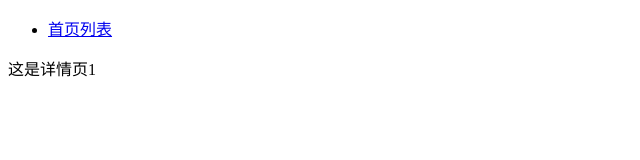
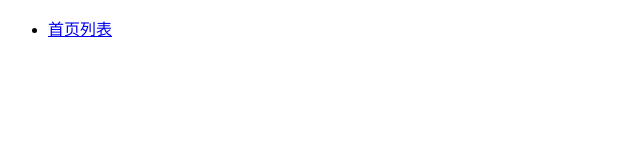
Before and after one commit to Liiukenan/learnReact, a React app: page /list/1 in a window 1280 px wide. Shown: the top 160 px of the page, without its empty margins (0-640 px from the left). Built offline with nearby package versions, Linux system fonts and the light colour scheme.

Commit message:
路由匹配

```diff
--- a/src/App.js
+++ b/src/App.js
@@ -3,10 +3,7 @@ import React, { Component } from "react";
 // import Boss from './Boss'
 import AppRouter from "./AppRouter"
 class App extends Component {
-
-
   render() {
-
     return(
       <div>
         <AppRouter />
--- a/src/AppRouter.js
+++ b/src/AppRouter.js
@@ -16,7 +16,7 @@ function AppRouter(){
                 </li>
             </ul>
             <Route path="/" exact component={Index}></Route>
-            <Route path="/list/:id" component={List}></Route>
+            <Route path="/list/:id/:name" component={List}></Route>
         </Router>
     )
 }
--- a/src/Pages/Index.js
+++ b/src/Pages/Index.js
@@ -1,13 +1,37 @@
 import React, { Component } from 'react'
+import {Link} from 'react-router-dom'
 class Index extends Component {
     constructor(props) {
        super(props);
-       this.state = {}
+       this.state = {
+           list:[
+               {
+                   id:1,
+                   cont:'kenan'
+               },
+               {
+                   id:2,
+                   cont:'tingting'
+               }
+           ]
+       }
     }
     render() {
         return (
             <div>
                这是首页
+               <ul>
+                {
+                    this.state.list.map((item,index)=>{
+                        return(
+                                <li key={index}>
+                                    <Link to={`/list/${item.id}/${item.cont}`}>{item.cont}</Link>
+                                </li>
+                            )
+                        }
+                    )
+                }
+               </ul>
             </div>
         );
     }
--- a/src/Pages/List.js
+++ b/src/Pages/List.js
@@ -5,19 +5,19 @@ class List extends Component {
        this.state = {}
     }
     render() {
+
         return (
             <div>
-               这是详情页{this.state.id}
+               这是详情页
             </div>
         );
     }
     componentDidMount() {
-        console.log(this.props);
         let temId = this.props.match.params.id;
         this.setState({
             id:temId
         })
-        console.log(temId);
+        console.log(this.props);
     }
 
 }
```
